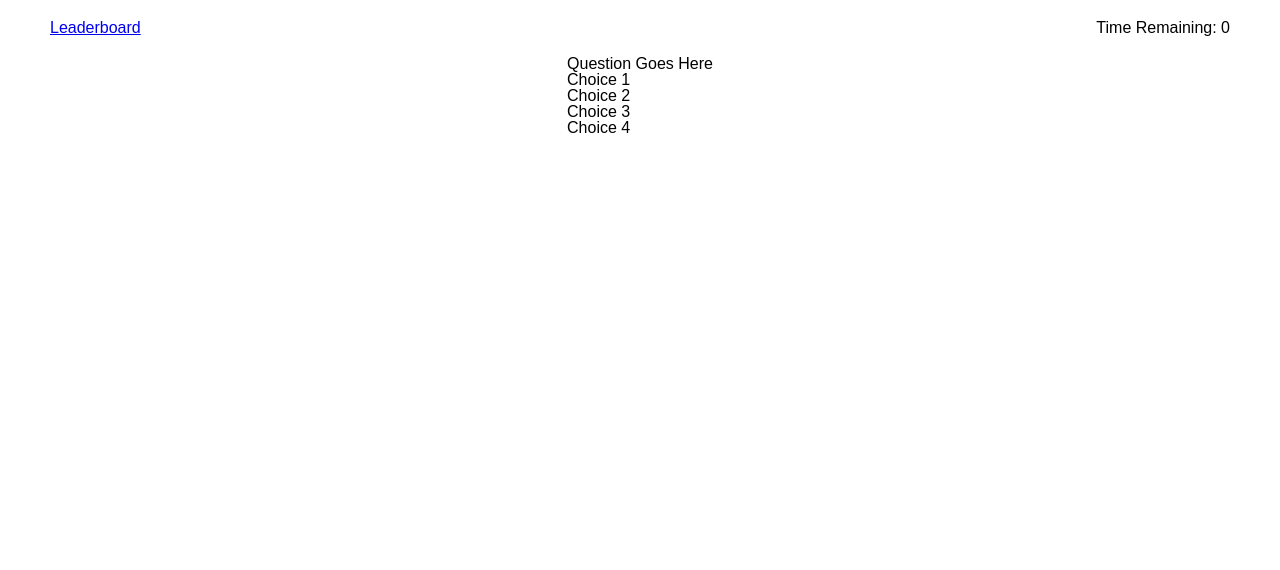
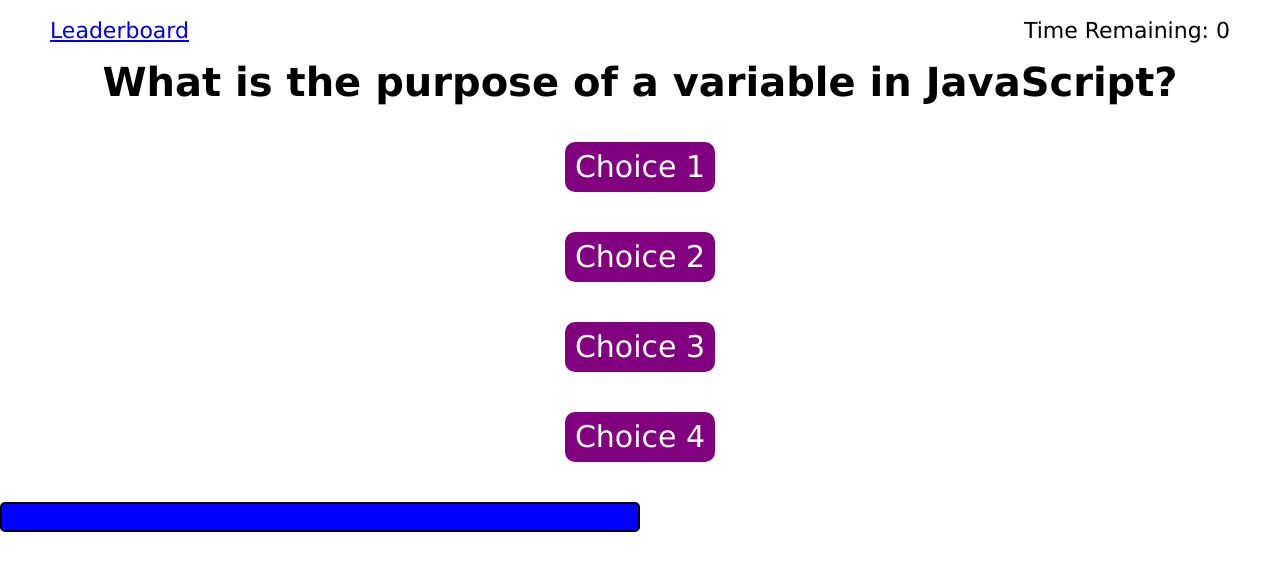
Before and after one commit to Chromodyne/coding_quiz, a plain HTML site: page index.html in a window 1280 px wide. Drawn offline with Linux system fonts and the light colour scheme.

```diff
--- a/assets/css/style.css
+++ b/assets/css/style.css
@@ -4,7 +4,62 @@
     margin: 20px 50px;
 }
 
-.game-area{
+body {
+    font-family: 'Lucida Sans Unicode', 'Lucida Grande', 'Lucida Sans', Arial, sans-serif, sans-serif;
+}
+
+#leaderboard {
+    font-size: 22px;
+}
+
+#timer {
+    font-size: 22px;
+}
+
+.question-box {
     display: flex;
     justify-content: center;
 }
+
+#question-text {
+    font-size: 40px;
+}
+
+.game-area {
+    display: flex;
+    flex-flow: column nowrap;
+}
+
+.choice-box {
+    margin: 20px 0px;
+    display: flex;
+    flex-flow: column nowrap;
+    height: 40%;
+}
+
+#choice1, #choice2, #choice3, #choice4 {
+    align-self: center;
+    font-size: 30px;
+    margin: 20px 0px;
+    padding: 10px 10px;
+    background-color: purple;
+    border-radius: 10px;
+    color: white;
+}
+
+.timer-bar {
+    width: 100%;
+    align-self: center;
+    border: 2px solid black;
+    display: flex;
+    justify-content: center;
+}
+
+.time-remaining {
+    background-color: blue;
+    border: 2px solid black;
+    height: 30px;
+    width: 50%;
+    align-self: center;
+    border-radius: 5px;
+}
--- a/assets/js/script.js
+++ b/assets/js/script.js
@@ -0,0 +1,66 @@
+//Constructor for Quiz Questions
+function QuizQuestion(question, c1, c2, c3, c4, correct) {
+    this.questionText = question;
+    this.choiceOneText = c1;
+    this.choiceTwoText = c2;
+    this.choiceThreeText = c3;
+    this.choiceFourText = c4;
+    this.correctIndex = correct;
+}
+
+//Question Objects to be Used for Quiz Questions
+let Question1 = new QuizQuestion(
+
+    "What is the purpose of a variable in JavaScript?",
+    "To add or subtract numbers.",
+    "To recursively call a function.",
+    "To store data.",
+    "All of the above.",
+    3
+
+);
+
+//Quiz Logic Follows
+document.getElementById("question-text").textContent = Question1.questionText;
+
+//This function holds the logic to be used while the game loop is running.
+function gameLoop() {
+
+    //Boolean to control the state of the game.
+    let gameRunning = false;
+    //Keeps track of the current round.
+    let currentRound = 0;
+    //Keeps track of the maximum number of rounds.
+    let finalRound = 2;
+
+    while (gameRunning) {
+
+
+
+
+
+
+
+    }
+
+
+}
+
+//Performs game initialization
+function gameSetup() {
+
+    let startGameButton = document.querySelector("#start-game");
+
+    startGameButton.addEventListener("click", gameInit);
+
+}
+
+function gameInit() {
+
+    gameLoop();
+
+}
+
+function gameTimer() {
+
+}
--- a/index.html
+++ b/index.html
@@ -14,7 +14,7 @@
 
         <header>
             <nav>
-                <a href="#">Leaderboard</a>
+                <a id="leaderboard" href="#">Leaderboard</a>
                 <p id="timer">Time Remaining: 0</p>
             </nav>
         </header>
@@ -22,22 +22,32 @@
         <main>
 
             <section class="game-area">
-
                 <div class="question-box">
 
-                    <p class="question">Question Goes Here</p>
-                    <ul class="answer-list">
-                        <li id="choice1">Choice 1</li>
-                        <li id="choice2">Choice 2</li>
-                        <li id="choice3">Choice 3</li>
-                        <li id="choice4">Choice 4</li>
-                    </ul>
+                    <h1 id="question-text">Question Goes Here</p>
 
+                </div>
+
+                <div class="choice-box">
+                    <p id="choice1">Choice 1</p>
+                    <p id="choice2">Choice 2</p>
+                    <p id="choice3">Choice 3</p>
+                    <p id="choice4">Choice 4</p>
+                </div>
+
+                <div id="timer-bar">
+                    <div class="time-remaining"></div>
                 </div>
 
             </section>
 
+            <footer>
+
+            </footer>
+
         </main>
+
+        <script src="./assets/js/script.js"></script>
 
     </body>
 
```
Also changed, not shown: leaderboard.html (added, +13 -0 lines), .plan.txt (added).
